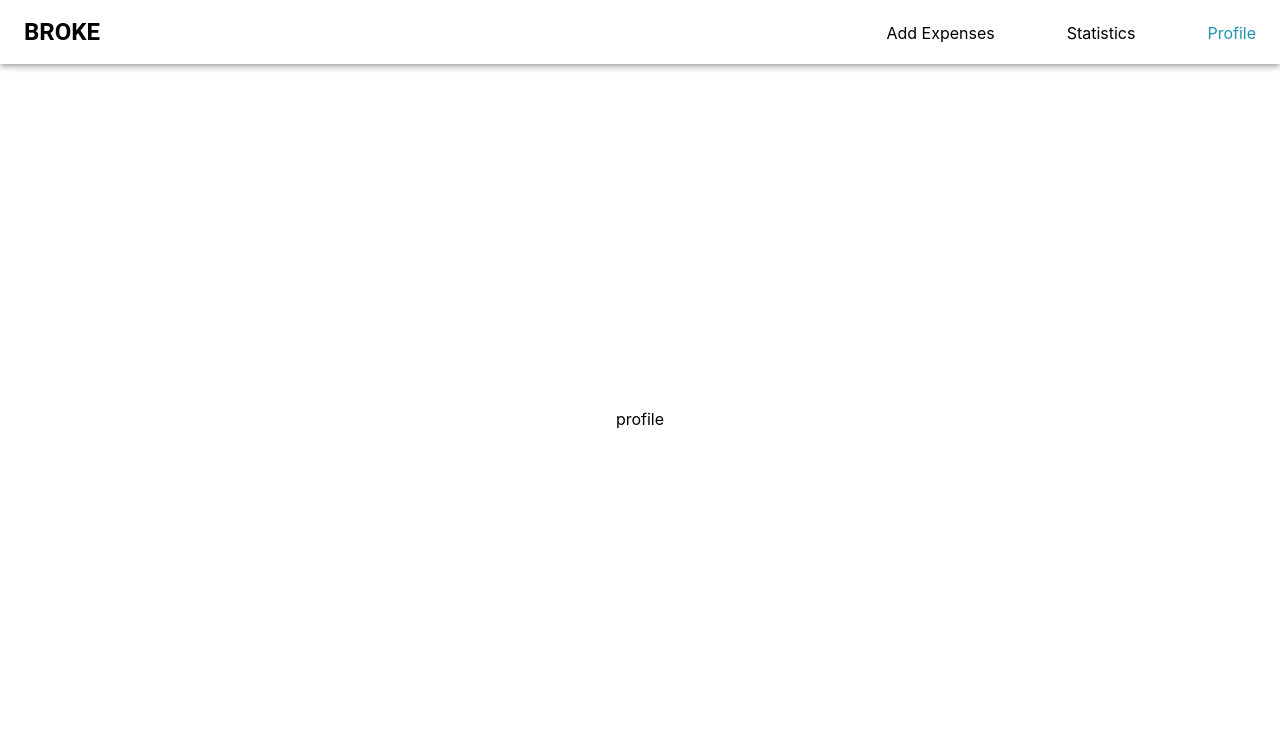
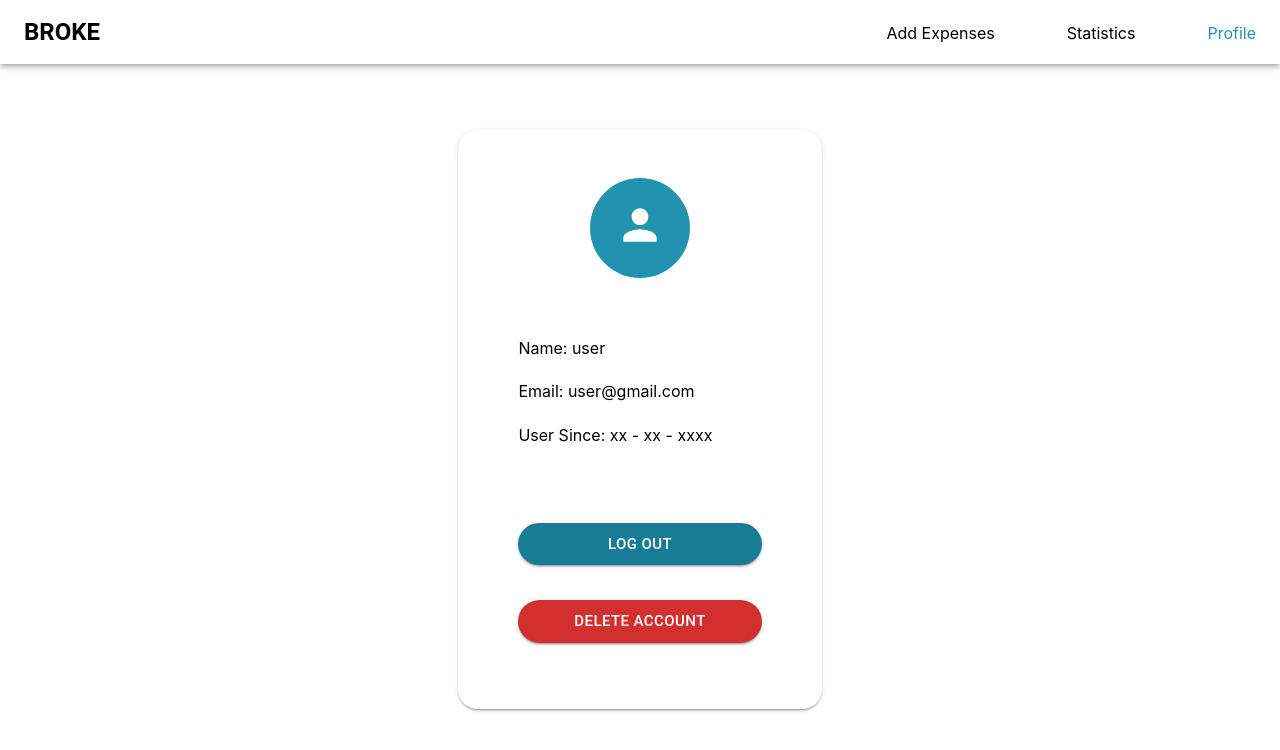
Before and after one commit to ZhengJieGan/BrokeWeb, a React (Create React App) app: page /user/profile in a window 1280 px wide. Shown: the top 750 px of the page. Built offline with nearby package versions, Linux system fonts and the light colour scheme.

Commit message:
minor fix

```diff
--- a/src/components/chart/chart.js
+++ b/src/components/chart/chart.js
@@ -87,7 +87,7 @@ function Chart() {
 					alignItems="center"
 					textAlign="center"
 				>
-					<img src={ChartViz} alt="Viz" height={300} width={300} />
+					<img src={ChartViz} alt="Viz" height={250} width={250} />
 					<Typography
 						variant="body"
 						fontWeight="bold"
--- a/src/layouts/dashboard/sideBar.js
+++ b/src/layouts/dashboard/sideBar.js
@@ -1,22 +1,20 @@
 import React from "react";
 import SideBarData from "./sideBarData";
 import { ButtonBase, Toolbar, Box, Typography } from "@mui/material";
-import { motion } from "framer-motion";
+import { Link } from "react-router-dom";
 
 function SideBar() {
 	return (
-    <Box height="100%" width="100%" sx={{ backgroundColor: "white", pt: "5%" }}>
+		<Box
+			height="100%"
+			width="100%"
+			sx={{ backgroundColor: "white", pt: "5%" }}
+		>
 			<Toolbar />
 			{SideBarData.map((data) => (
 				<ButtonBase
-          onClick={() => {
-            window.location.pathname = data.link;
-          }}
-          component={motion.div}
-          whileHover={{
-            scale: 1.1,
-            transition: { duration: 0.1 },
-          }}
+					component={Link}
+					to={data.link}
 					key={data.key}
 					sx={{
 						display: "flex",
--- a/src/layouts/dashboard/sideBarData.js
+++ b/src/layouts/dashboard/sideBarData.js
@@ -1,18 +1,18 @@
 const SideBarData = [
   {
     title: "Dashboard",
-    link: "user/dashboard",
+    link: "dashboard",
     key: 1,
   },
   {
     title: "Statistics",
-    link: "user/statistics",
+    link: "statistics",
     key: 2,
   },
 
   {
     title: "Profile",
-    link: "user/profile",
+    link: "profile",
     key: 3,
   },
 ];
--- a/src/pages/profile.js
+++ b/src/pages/profile.js
@@ -1,7 +1,125 @@
-import React from "react";
+import React, { useContext } from "react";
+import { Grid, Box, Avatar, Typography, Button } from "@mui/material";
+import ColorContext from "../base/colorContext";
+import PersonIcon from "@mui/icons-material/Person";
+import { motion } from "framer-motion";
 
 function Profile() {
-  return <div>profile</div>;
+	const color = useContext(ColorContext);
+	return (
+		<Grid container justifyContent="center" width="95%" height="85%">
+			<Grid
+				sx={{
+					height: { xs: "100%", sm: "100%", md: "100%", lg: "100%" },
+				}}
+				item
+				container
+				flexDirection="column"
+				justifyContent="center"
+				alignItems="center"
+				xs={12}
+				sm={12}
+				md={12}
+				lg={6}
+			>
+				<Box
+					display="flex"
+					flexDirection="column"
+					justifyContent="space-around"
+					alignItems="center"
+					textAlign="flex-start"
+					sx={{
+						p: "5%",
+						backgroundColor: color.white,
+						boxShadow: 2,
+						borderRadius: "20px",
+						width: { xs: "80%", sm: "60%", md: "60%", lg: "50%" },
+						height: { xs: "90%", sm: "80%", md: "80%", lg: "80%" },
+					}}
+				>
+					<Avatar
+						sx={{
+							bgcolor: color.mainColor,
+							width: 100,
+							height: 100,
+						}}
+					>
+						<Box mt="10%">
+							<Typography fontSize="50px">
+								<PersonIcon fontSize="inherit" />
+							</Typography>
+						</Box>
+					</Avatar>
+
+					<Box
+						width="80%"
+						height="30%"
+						display="flex"
+						flexDirection="column"
+						justifyContent="space-evenly"
+					>
+						<Typography variant="body">Name: user</Typography>
+
+						<Typography variant="body">
+							Email: user@gmail.com
+						</Typography>
+
+						<Typography variant="body">
+							User Since: xx - xx - xxxx
+						</Typography>
+					</Box>
+					<Box
+						width="80%"
+						height="30%"
+						display="flex"
+						flexDirection="column"
+						justifyContent="space-around"
+					>
+						<motion.div
+							whileHover={{
+								scale: 1.05,
+								transition: { duration: 0.1 },
+							}}
+						>
+							<Button
+								variant="contained"
+								fullWidth
+								size="large"
+								sx={{
+									borderRadius: "30px",
+									backgroundColor: color.buttonColor,
+									"&:hover": {
+										backgroundColor: color.buttonColor,
+									},
+								}}
+							>
+								Log Out
+							</Button>
+						</motion.div>
+
+						<motion.div
+							whileHover={{
+								scale: 1.05,
+								transition: { duration: 0.1 },
+							}}
+						>
+							<Button
+								variant="contained"
+								fullWidth
+								size="large"
+								color="error"
+								sx={{
+									borderRadius: "30px",
+								}}
+							>
+								Delete Account
+							</Button>
+						</motion.div>
+					</Box>
+				</Box>
+			</Grid>
+		</Grid>
+	);
 }
 
 export default Profile;
```
Lines whose indentation alone changed are shown as unchanged.
